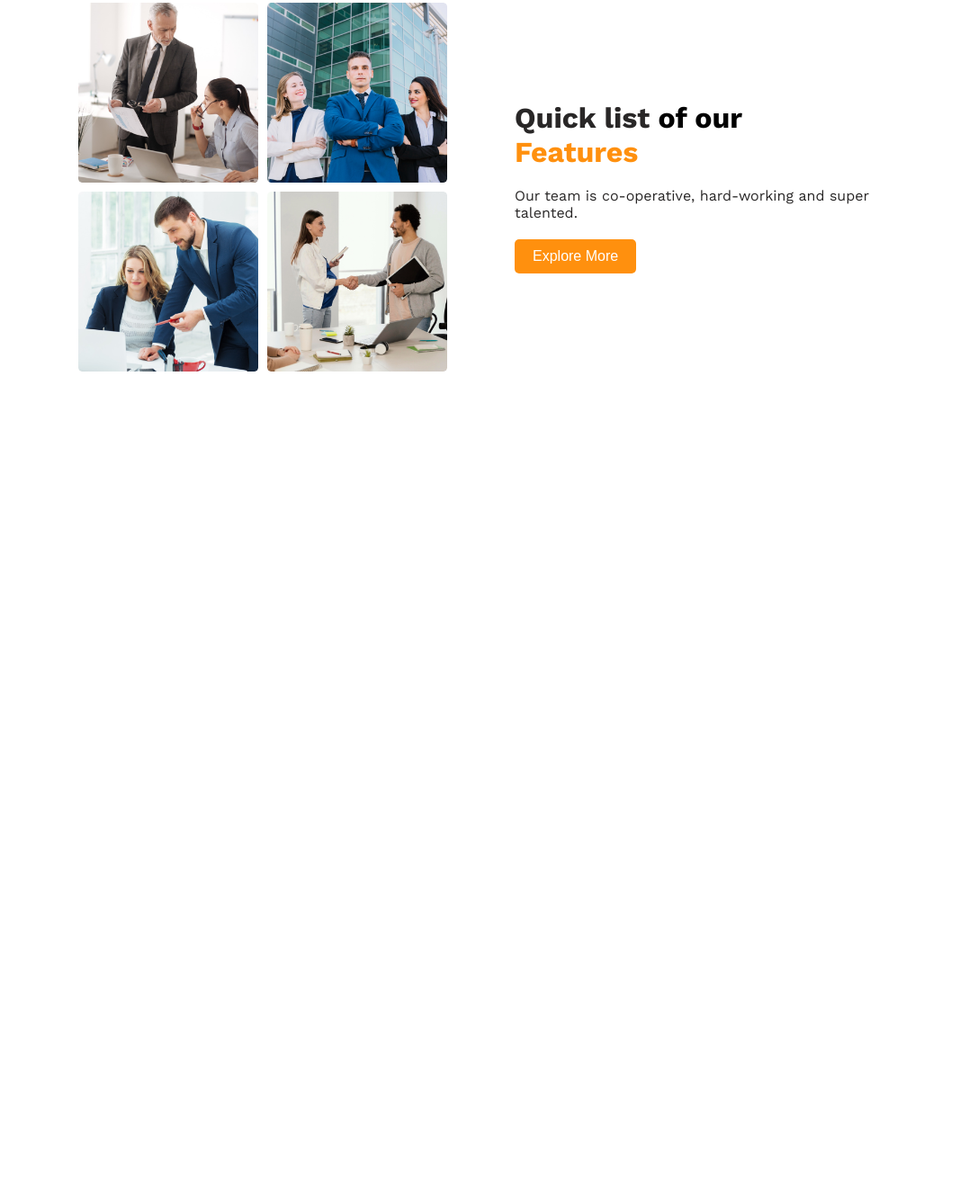
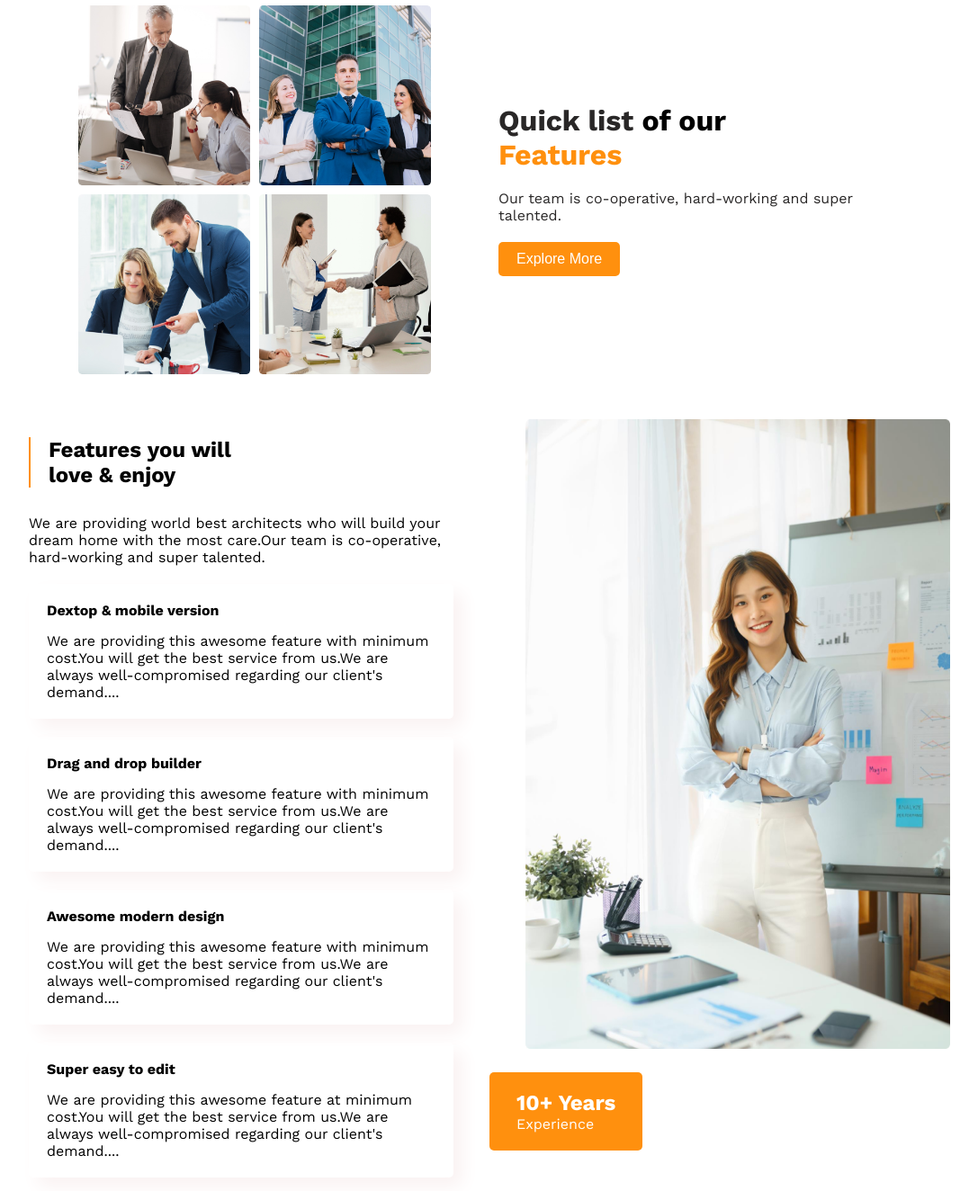
Before and after one commit to Mubasshirah/Assignment-2-g3-architects, a plain HTML site: page index.html in a window 1280 px wide. Shown: the part 948-2272 px from the top of the page at 90% size, without its empty margins (96-1183 px from the left). Before the commit the page ends 1431 px from the top, so only its background shows below. Drawn offline with nearby package versions, Linux system fonts and the light colour scheme.

Commit message:
love features done

```diff
--- a/index.html
+++ b/index.html
@@ -14,7 +14,7 @@
 
 <body>
     <!-- header part starts -->
-    <header>
+    <header class="common">
         <!-- navbar and logo starts -->
         <nav>
             <div class="logo">
@@ -66,7 +66,43 @@
         <!-- quick-features ends -->
         <!-- love-features starts -->
         <section class="love-features">
-
+            <div class="love-features-left">
+                <div class="love-features-left-h2">
+                    <h2>Features you will</h2>
+                    <h2>love & enjoy</h2>
+                </div>
+                <p class="love-features-left-p">We are providing world best architects who will build your dream home
+                    with the most care.Our team is co-operative, hard-working and super talented.</p>
+                <div class="text-div">
+                    <div class="love-features-left-text">
+                        <h4>Dextop & mobile version</h4>
+                        <p>We are providing this awesome feature with minimum cost.You will get the best service from
+                            us.We are always well-compromised regarding our client's demand....</p>
+                    </div>
+                    <div class="love-features-left-text">
+                        <h4>Drag and drop builder</h4>
+                        <p>We are providing this awesome feature with minimum cost.You will get the best service from
+                            us.We are always well-compromised regarding our client's demand....</p>
+                    </div>
+                    <div class="love-features-left-text">
+                        <h4>Awesome modern design</h4>
+                        <p>We are providing this awesome feature with minimum cost.You will get the best service from
+                            us.We are always well-compromised regarding our client's demand....</p>
+                    </div>
+                    <div class="love-features-left-text">
+                        <h4>Super easy to edit</h4>
+                        <p>We are providing this awesome feature at minimum cost.You will get the best service from
+                            us.We are always well-compromised regarding our client's demand....</p>
+                    </div>
+                </div>
+            </div>
+            <div class="love-features-right">
+                <img src="images/architect.png" alt="">
+            </div>
+            <div class="experience-btn">
+                <h2>10+ Years</h2>
+                <p>Experience</p>
+            </div>
         </section>
         <!-- love-features ends -->
     </main>
--- a/styles/style.css
+++ b/styles/style.css
@@ -1,6 +1,10 @@
 /* common css */
 body{
     font-family: 'Work Sans', sans-serif;
+}
+.common{
+    width: 80%;
+    padding: 20px 10%;
 }
 *{
     margin: 0;
@@ -10,11 +14,11 @@ body{
 /* header starts */
 
 header{
-    width: 80%;
+
 
     background-color:#ff8f0e2a;
     margin-top: 0px;
-    padding: 20px 10%;
+    border-bottom: 3px solid rgb(204, 201, 201);
 
 }
 nav{
@@ -23,12 +27,7 @@ nav{
     justify-content: space-between;
 }
 
-.logo{
 
-}
-.logo h1{
-
-}
 .nav-menu-ul{
 display: flex;
 justify-content: space-around;
@@ -163,4 +162,75 @@ font-size: 2em;
         padding-right: 0px;
     }
 }
+/* love features starts */
+img{
+    width: 100%;
+    height: 100%;
+}
+.love-features{
+display: grid;
+grid-template-columns: repeat(2 ,1fr);
+gap: 80px;
+position: relative;
+}
+.experience-btn{
+    display: inline-block;
+    position: absolute;
+    bottom: 50px;
+    left: 50%;
+    background-color: #FF900E;
+    color: white;
+    border: none;
+    border-radius: 5px;
+    padding: 20px 30px;
+}
+
+.text-div{
+    margin-top: 20px;
+
+}
+.love-features-left-text{
+    margin-bottom: 20px;
+
+ border-radius: 5px;
+ padding: 20px;
+ box-shadow: 10px 10px 20px rgb(250, 242, 242);
+
+}
+.love-features-left-text p{
+   padding-top: 15px;
+}
+.love-features-left-text h4{
+   margin: 0;
+   padding: 0;
+}
+.love-features-left-h2{
+    margin-top: 20px;
+    padding-left: 20px;
+    border-left: 2px solid #FF900E;
+
+}
+.love-features-left-p{
+    padding-top: 30px;
+}
+
+.love-features-right{
+    height: 700px;
+}
+@media screen and (max-width:576px) {
+    .love-features{
+     grid-template-columns: repeat(1,1fr);
+    }
+    .love-features-right{
+        height: 400px;
+    }
+    .experience-btn{
+
+        left: 23%;
+        bottom: -100px;
+        padding-left: 50px;
+        padding-right: 50px;
+    }
+}
+/* love features ends */
 /* main ends */
```
Lines whose indentation alone changed are shown as unchanged.
